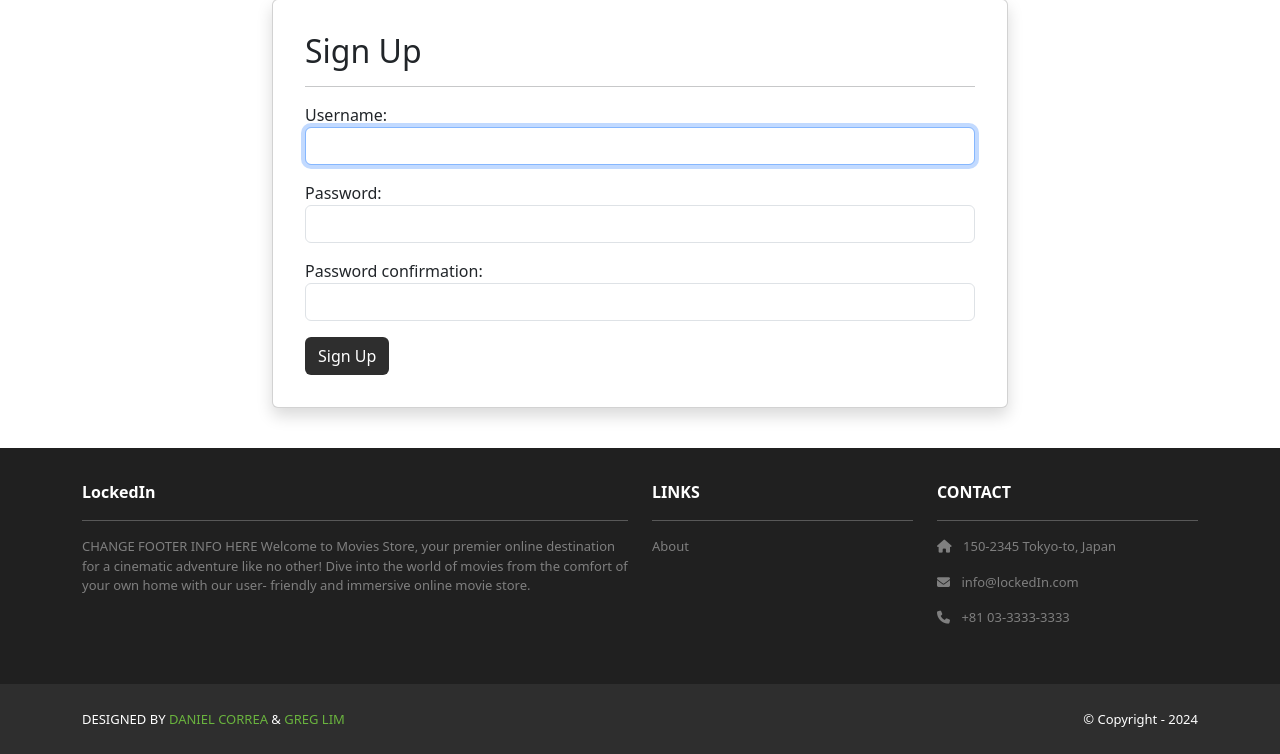
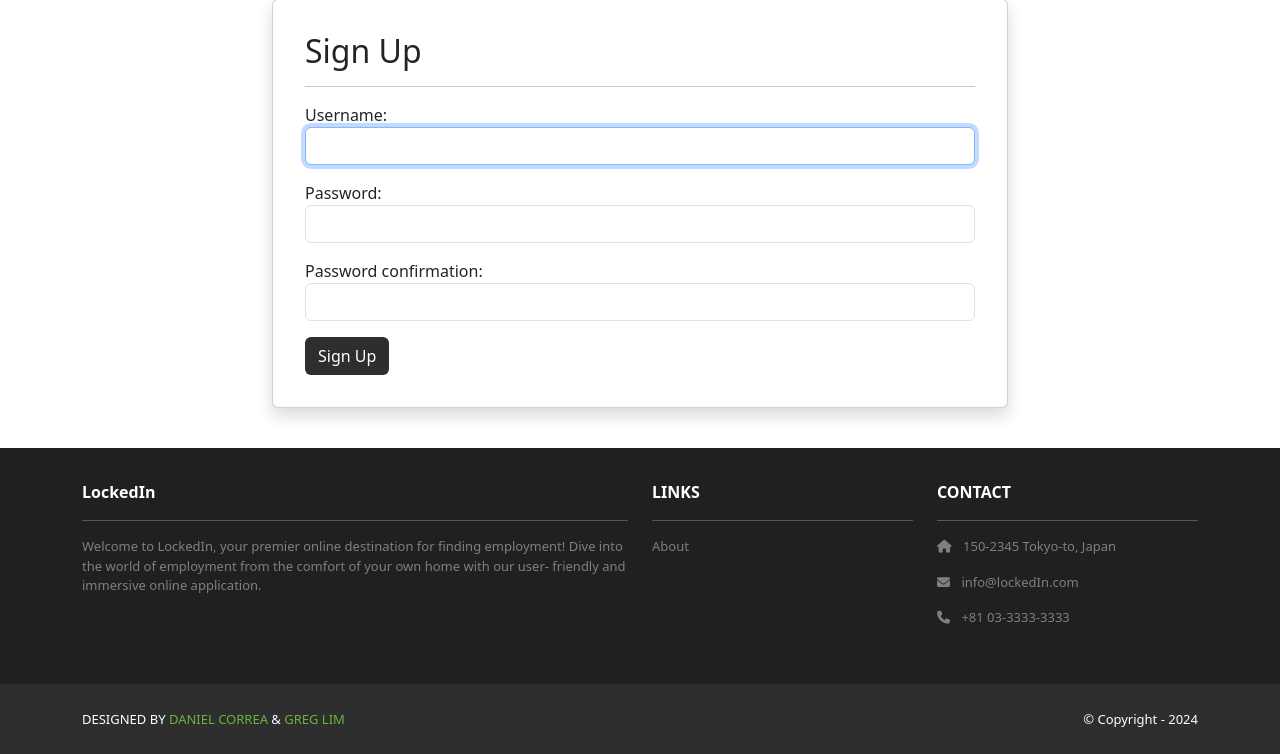
Before and after one commit to StealthyFearZ/lockedin, a Django app: page /accounts/signup in a window 1280 px wide. Shown: the part 129-883 px from the top of the page. Run offline with Django 5.2, Linux system fonts and the light colour scheme; parts of the project's set-up code (start-up, migrations or seed data) failed here and were passed over; some libraries are stand-ins or nearby versions.

Commit message:
Changed footer description

```diff
--- a/lockedin/lockedin/templates/base.html
+++ b/lockedin/lockedin/templates/base.html
@@ -99,12 +99,11 @@
             <b>LockedIn</b>
             <hr />
             <p>
-              CHANGE FOOTER INFO HERE
-              Welcome to Movies Store, your premier online
-              destination for a cinematic adventure like no
-              other! Dive into the world of movies from the
+              Welcome to LockedIn, your premier online
+              destination for finding employment!
+              Dive into the world of employment from the
               comfort of your own home with our user-
-              friendly and immersive online movie store.
+              friendly and immersive online application.
             </p>
           </div>
           <div class="col-md-3 col-lg-3 col-xl-3 mx-auto mb-4">
```
